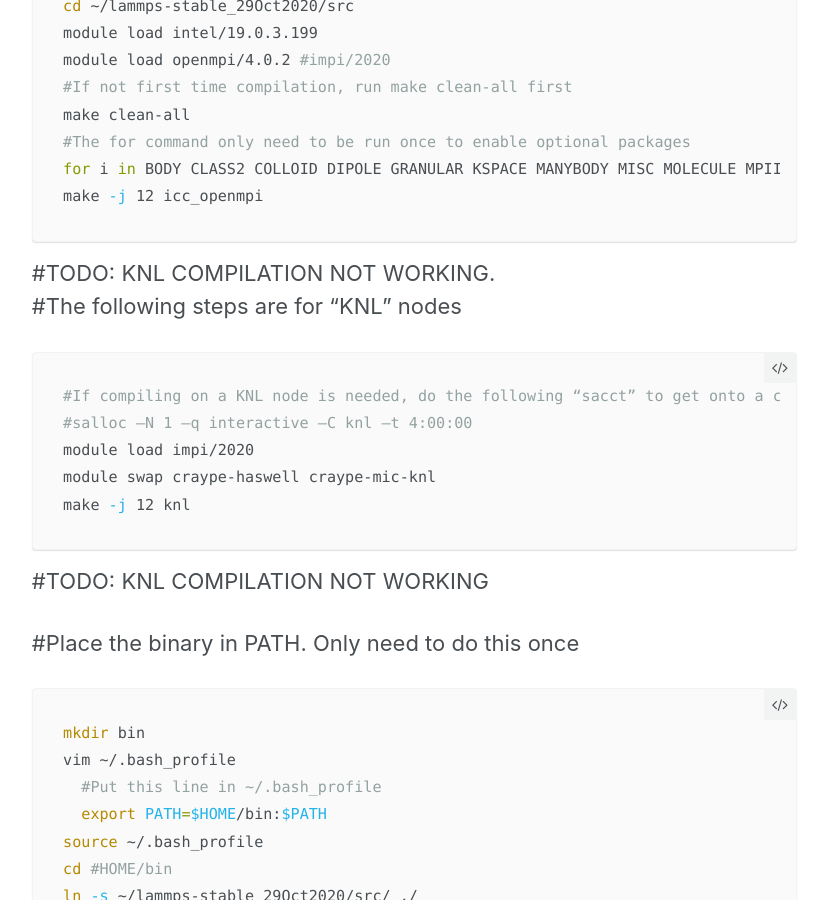
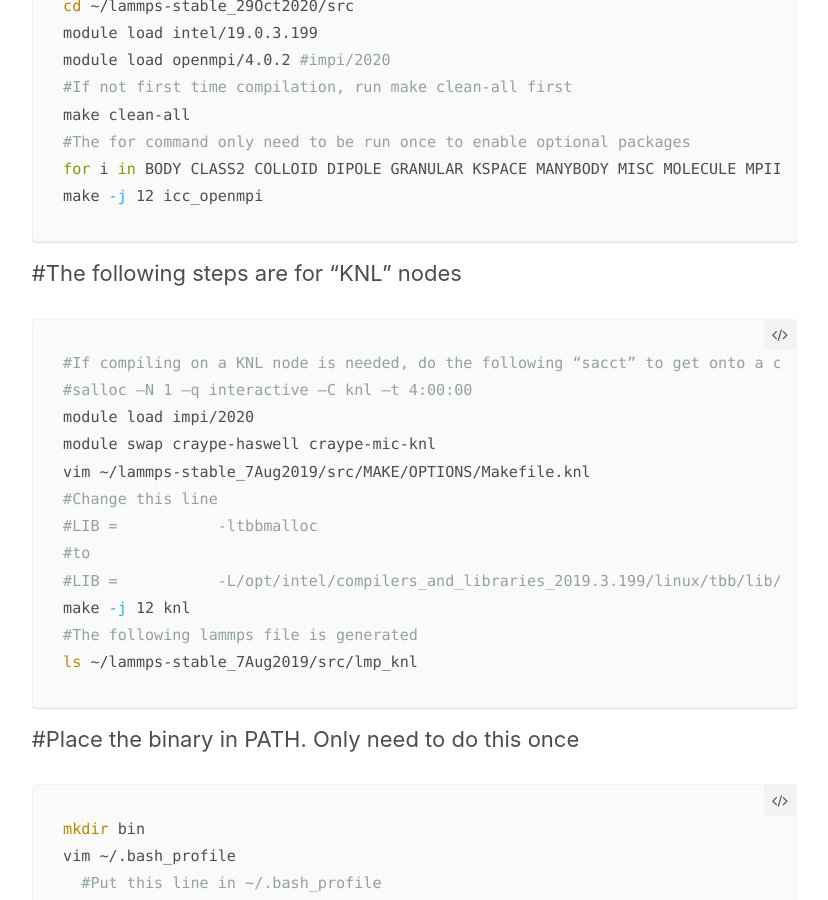
Before and after one commit to JingchaoZhang/JingchaoZhang.github.io, a Jekyll site: the page built from _posts/2020-10-31-Lammps Compilation on Nersc.md, in a window 1280 px wide and 900 px high, scrolled down 1422 px. Shown: the whole window, without its empty margins (252-1080 px from the left). Built offline with Jekyll 4.4.1, drawn with Linux system fonts in a browser that asks for light colours.

Commit message:
Update 2020-10-31-Lammps Compilation on Nersc.md

````diff
--- a/_posts/2020-10-31-Lammps Compilation on Nersc.md
+++ b/_posts/2020-10-31-Lammps Compilation on Nersc.md
@@ -31,16 +31,21 @@ for i in BODY CLASS2 COLLOID DIPOLE GRANULAR KSPACE MANYBODY MISC MOLECULE MPIIO
 make -j 12 icc_openmpi
 ```
 
-#TODO: KNL COMPILATION NOT WORKING.
 #The following steps are for "KNL" nodes
 ```bash
 #If compiling on a KNL node is needed, do the following “sacct” to get onto a compute node
 #salloc –N 1 –q interactive –C knl –t 4:00:00
 module load impi/2020
 module swap craype-haswell craype-mic-knl
+vim ~/lammps-stable_7Aug2019/src/MAKE/OPTIONS/Makefile.knl
+#Change this line
+#LIB =           -ltbbmalloc
+#to
+#LIB =           -L/opt/intel/compilers_and_libraries_2019.3.199/linux/tbb/lib/intel64/gcc4.7 -ltbbmalloc
 make -j 12 knl
+#The following lammps file is generated
+ls ~/lammps-stable_7Aug2019/src/lmp_knl
 ```
-#TODO: KNL COMPILATION NOT WORKING
 
 #Place the binary in PATH. Only need to do this once
 ```bash
````
